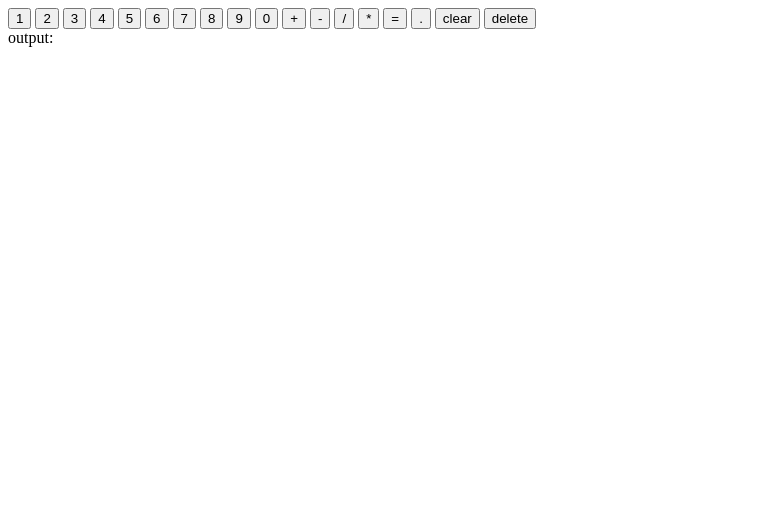
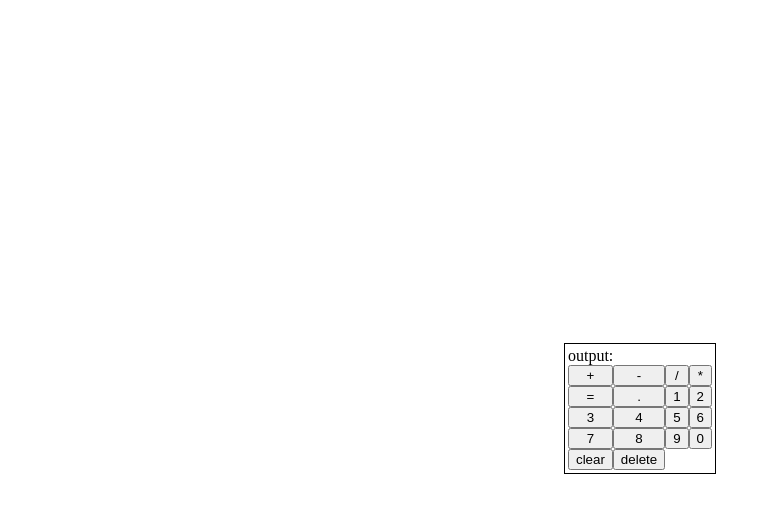
Before and after one commit to Hauptmannhuy/calculator, a plain HTML site: page index.html in a window 1280 px wide. Shown: the whole page, without its empty margins (0-771 px from the left). Drawn offline with Linux system fonts and the light colour scheme.

Commit message:
foundation for style

```diff
--- a/index.html
+++ b/index.html
@@ -7,7 +7,18 @@
         <script src="script.js" defer></script>
     </head>
     <body>
+        <div class="calculator">
+
             <div class="container">
+             <div id="display">output:</div>
+             <!-- <div class="specButtons"> -->
+             <button class="specSymbol" id="+">+</button>
+             <button class="specSymbol" id="-">-</button>
+             <button class="specSymbol" id="/">/</button>
+             <button class="specSymbol" id="*">*</button>
+             <button class="specSymbol" id="=">=</button>
+             <button class="specSymbol" id=".">.</button>
+             <!-- <div class="numbers"> -->
              <button class="number" id="1">1</button>
              <button class="number" id="2">2</button>
              <button class="number" id="3">3</button>
@@ -18,15 +29,15 @@
              <button class="number" id="8">8</button>
              <button class="number" id="9">9</button>
              <button class="number" id="0">0</button>
-        <button class="specSymbol" id="+">+</button>
-        <button class="specSymbol" id="-">-</button>
-        <button class="specSymbol" id="/">/</button>
-        <button class="specSymbol" id="*">*</button>
-        <button class="specSymbol" id="=">=</button>
-        <button class="specSymbol" id=".">.</button>
+             <!-- </div> -->
+
+             <!-- <div class="output-conrol"> -->
             <button class="specSymbol" id="clear-Btn">clear</button>
              <button class="specSymbol" id="delete-Btn">delete</button>
-        <div id="display">output:</div>
+             <!-- </div> -->
+
+        <!-- </div> -->
+       </div>
 
        </div>
     </body>
--- a/script.js
+++ b/script.js
@@ -89,6 +89,12 @@ operators.forEach((element) => {
                }
             }
         }
+        else if (target.id === 'clear-Btn'){
+            output.innerHTML = '';
+        }
+        else if (target.id === 'delete-Btn'){
+            output.textContent= output.textContent.slice(0,-1);
+        }
 
 
         console.log('Operator:', operator);
--- a/styles.css
+++ b/styles.css
@@ -0,0 +1,32 @@
+
+
+.calculator{
+    display: flex;
+    justify-content: center;
+    height: 100vh;
+    min-height: 95vh;
+    align-items: center;
+}
+
+.container {
+    display: grid;
+    padding: 3px;
+    border: 1px solid;
+    grid-template-columns: auto auto auto auto;
+    justify-content: center ;
+
+}
+#display {
+    grid-column-start: 1;
+    grid-column-end: 5;
+}
+/* .numbers {
+
+    width: 100px;
+    height: 50px;
+} */
+
+ /* .specButtons{
+    width: 100px;
+    height: 50px;
+}  */
```
Lines whose indentation alone changed are shown as unchanged.
